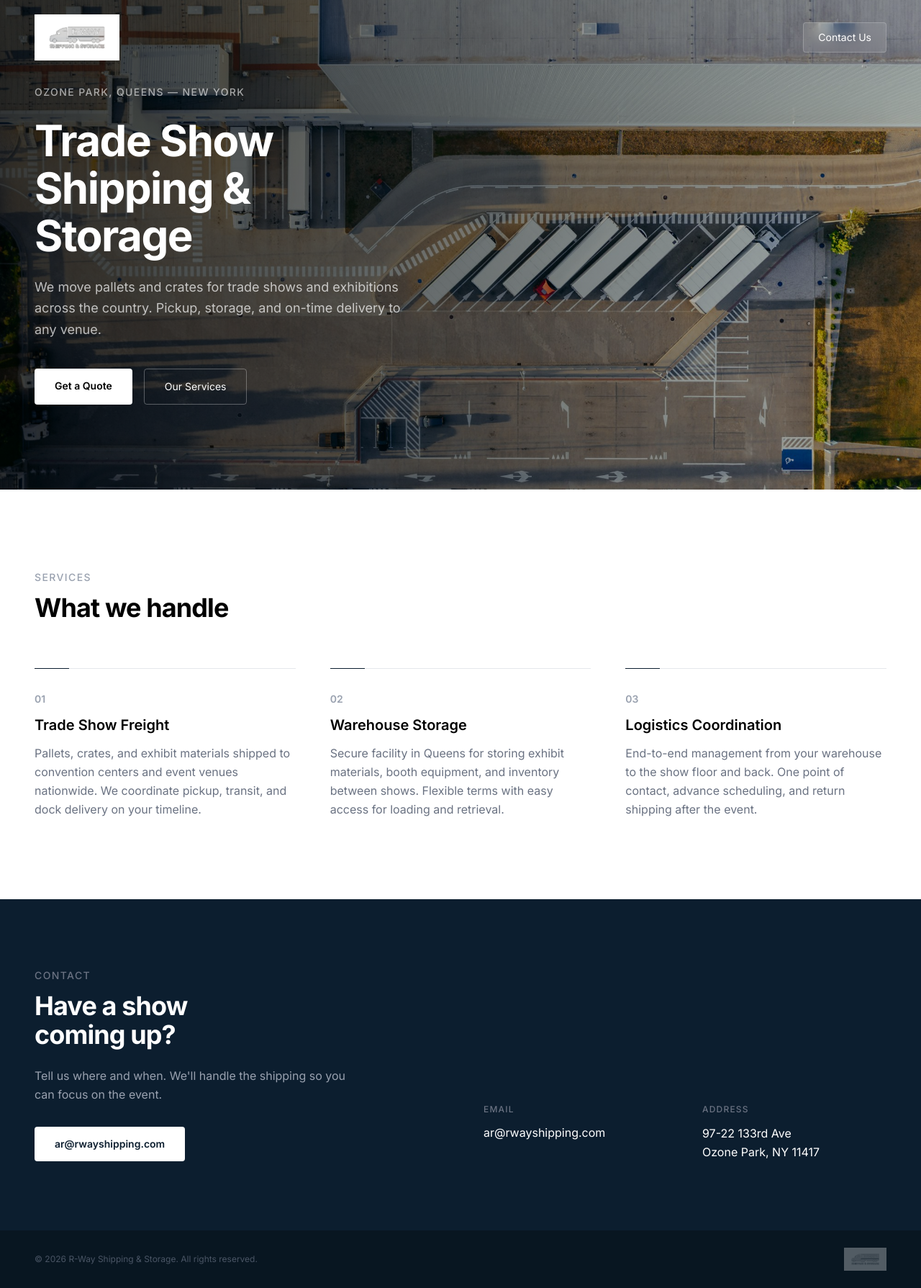
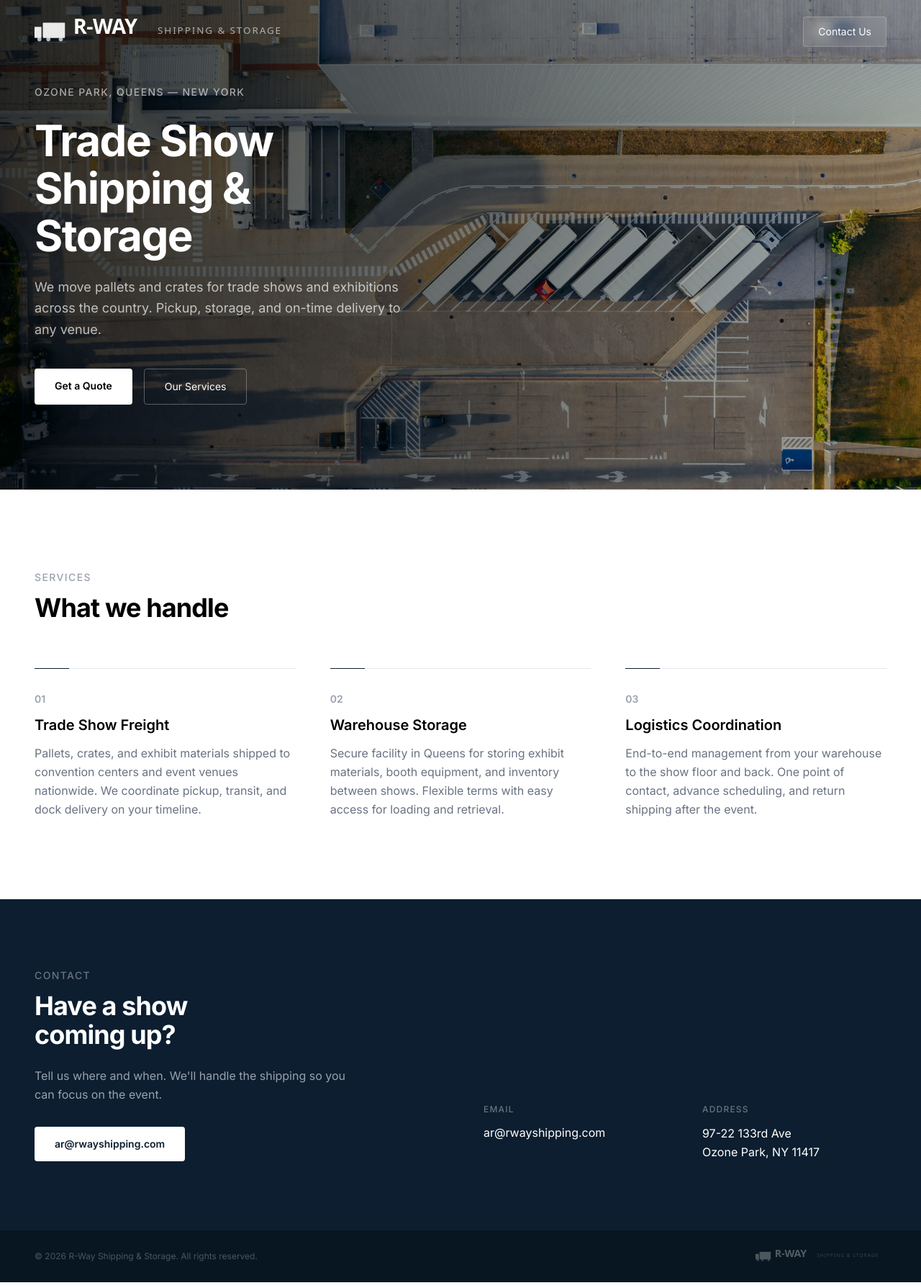
Before and after one commit to ii-am-modiify/rway-shipping, a Next.js app: page / in a window 1280 px wide. Shown: the whole page at 72% size. Built offline with nearby package versions, Linux system fonts and the light colour scheme.

Commit message:
SVG logo: crisp white text, no background artifacts

```diff
--- a/app/page.tsx
+++ b/app/page.tsx
@@ -6,13 +6,11 @@ export default function Home() {
       {/* Nav */}
       <nav className="absolute top-0 left-0 right-0 z-20">
         <div className="max-w-7xl mx-auto px-6 lg:px-12 py-5 flex items-center justify-between">
-          <Image
-            src="/logo-white.png"
+          {/* eslint-disable-next-line @next/next/no-img-element */}
+          <img
+            src="/logo.svg"
             alt="R-Way Shipping & Storage"
-            width={500}
-            height={272}
-            className="h-14 md:h-16 w-auto"
-            priority
+            className="h-10 md:h-12 w-auto"
           />
           <a
             href="mailto:ar@rwayshipping.com"
@@ -182,12 +180,11 @@ export default function Home() {
             © {new Date().getFullYear()} R-Way Shipping & Storage. All rights
             reserved.
           </p>
-          <Image
-            src="/logo-white.png"
+          {/* eslint-disable-next-line @next/next/no-img-element */}
+          <img
+            src="/logo.svg"
             alt="R-Way"
-            width={500}
-            height={272}
-            className="h-8 w-auto opacity-30"
+            className="h-6 w-auto opacity-30"
           />
         </div>
       </footer>
```
Also changed, not shown: public/logo.svg (added).
